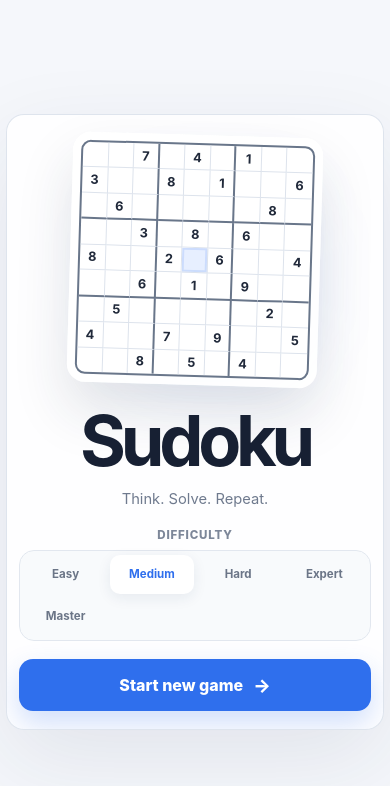
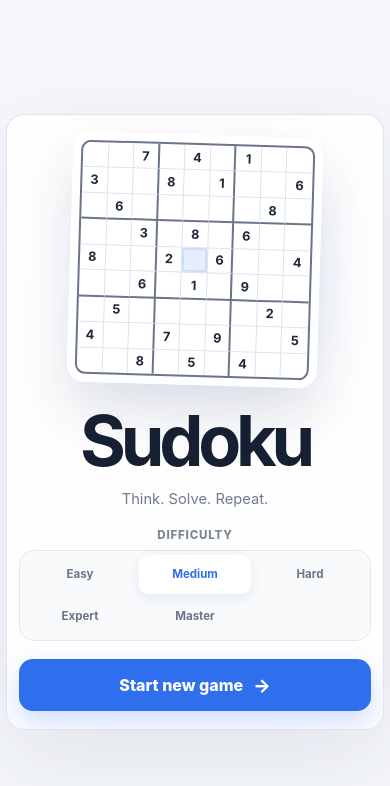
Before and after one commit to mo-seoudi/Sudoku, a React (Vite) app: page / in a window 390 px wide. Shown: the top 786 px of the page. Built offline with nearby package versions, Linux system fonts and the light colour scheme.

Commit message:
Add files via upload

```diff
--- a/src/styles.css
+++ b/src/styles.css
@@ -395,7 +395,7 @@
   width: min(100%, 610px);
   margin: 12px auto 0;
   display: grid;
-  grid-template-columns: repeat(4, 1fr);
+  grid-template-columns: repeat(5, 1fr);
   gap: 8px;
 }
 
@@ -935,7 +935,7 @@
 
 .decision-difficulties {
   display: grid;
-  grid-template-columns: repeat(4, 1fr);
+  grid-template-columns: repeat(5, 1fr);
   gap: 7px;
 }
 
@@ -1097,7 +1097,7 @@
 .landing-difficulties {
   width: min(100%, 410px);
   display: grid;
-  grid-template-columns: repeat(4, 1fr);
+  grid-template-columns: repeat(5, 1fr);
   gap: 6px;
   padding: 5px;
   border: 1px solid #e2e7ef;
@@ -1330,6 +1330,7 @@
   }
 
   .landing-difficulties {
+    grid-template-columns: repeat(3, 1fr);
     gap: 3px;
     padding: 4px;
   }
@@ -1432,7 +1433,7 @@
 
 .decision-difficulties {
   display: grid;
-  grid-template-columns: repeat(4, 1fr);
+  grid-template-columns: repeat(5, 1fr);
   gap: 6px;
 }
 
@@ -1482,7 +1483,7 @@
   }
 
   .decision-difficulties {
-    grid-template-columns: repeat(2, 1fr);
+    grid-template-columns: repeat(3, 1fr);
   }
 }
 
```
